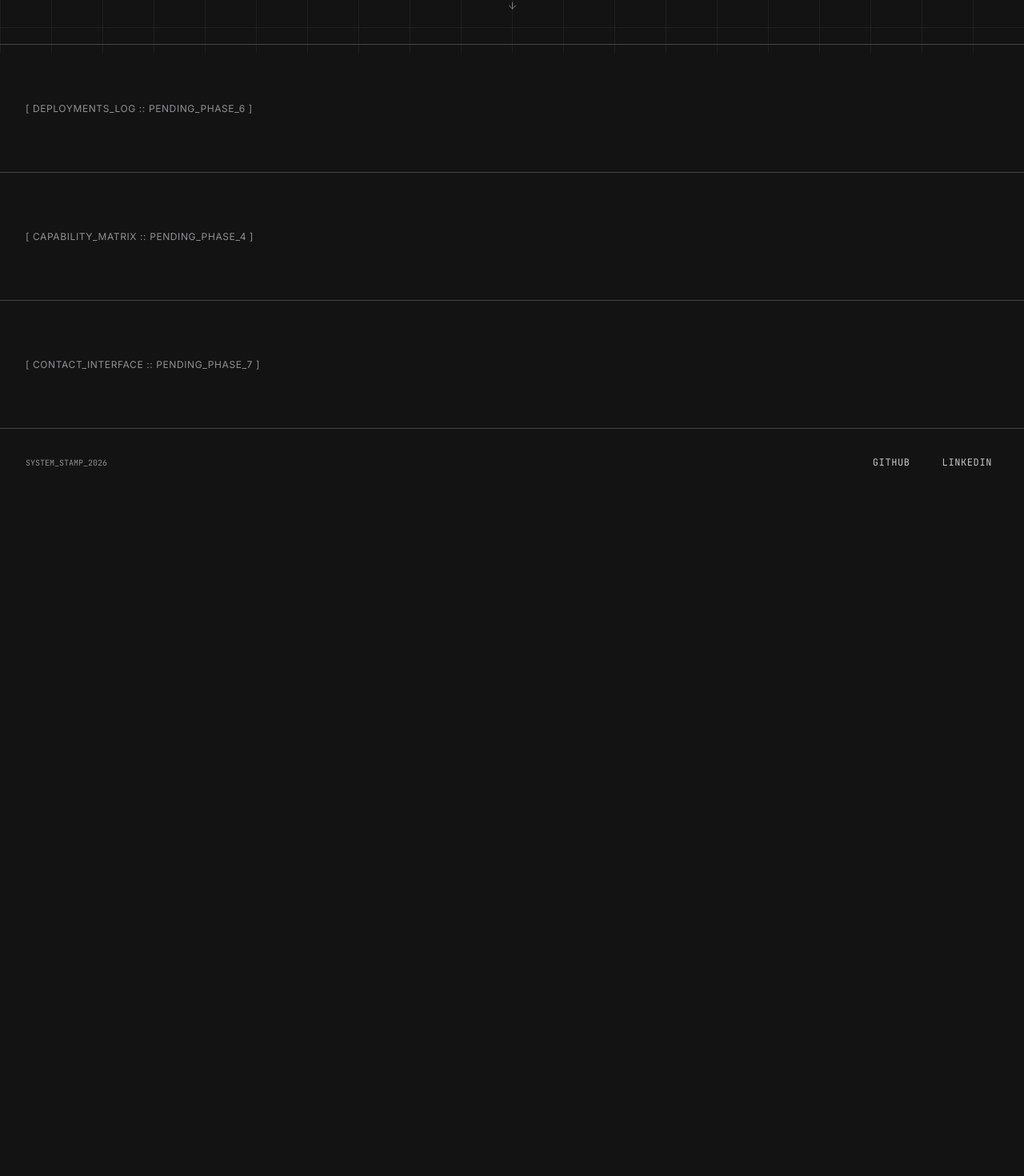
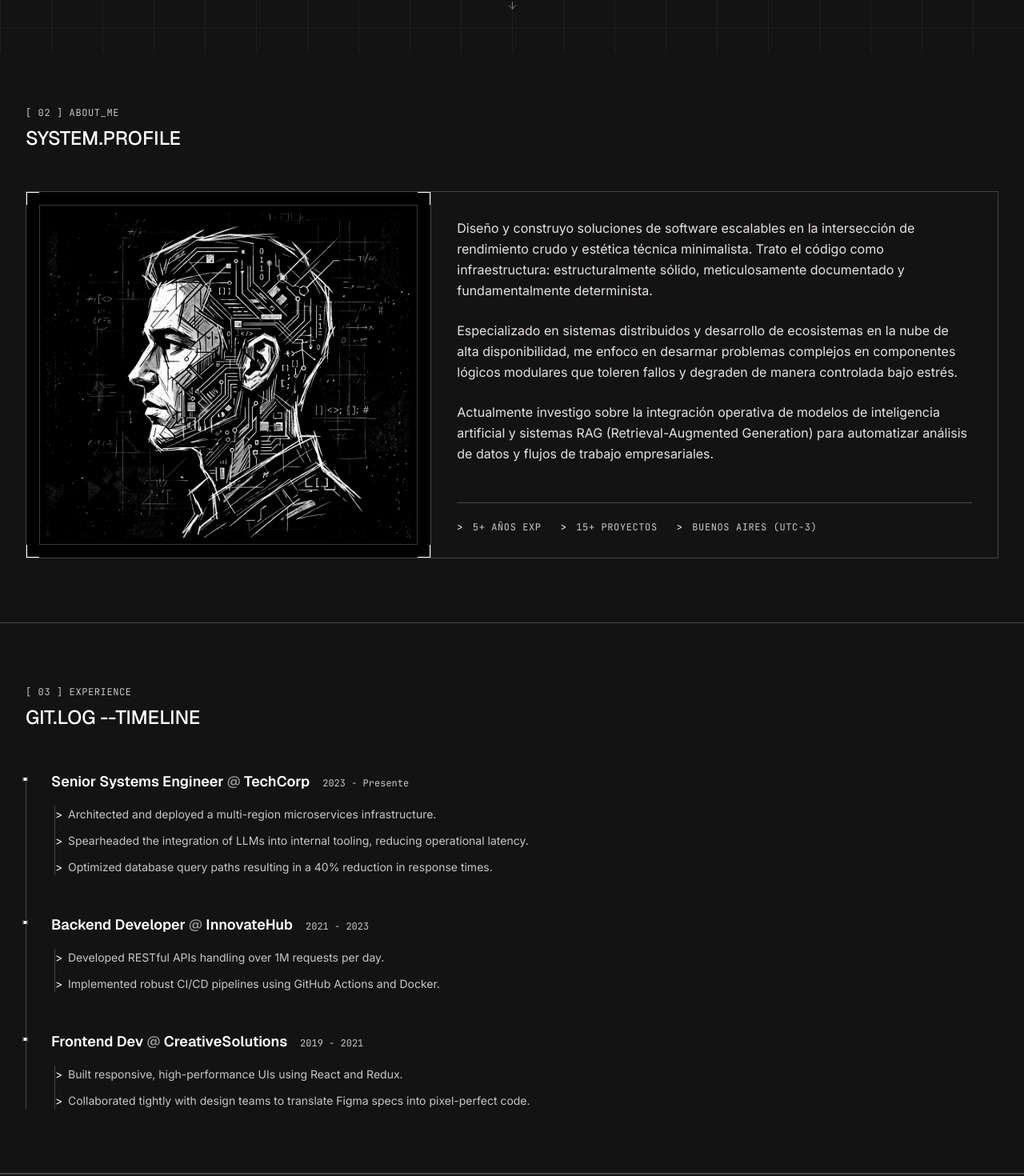
Before and after one commit to Sande-Ricardo/PersonalPorftolio, a Next.js app: page / in a window 1280 px wide. Shown: the part 734-2204 px from the top of the page at 80% size. Before the commit the page ends 1354 px from the top, so only its background shows below. Built offline with nearby package versions, Linux system fonts and the light colour scheme.

Commit message:
feat (public portfolio site): about & experience timeline.

```diff
--- a/app/page.tsx
+++ b/app/page.tsx
@@ -4,6 +4,9 @@ import * as React from "react"
 import { Header } from "../components/layout/header"
 import { Hero } from "../components/sections/hero"
 import { BootSequence } from "../components/animations/boot-sequence"
+
+import { About } from "../components/sections/about"
+import { ExperienceTimeline } from "../components/sections/experience-timeline"
 
 export default function Home() {
   const [bootComplete, setBootComplete] = React.useState(false)
@@ -65,6 +68,8 @@ export default function Home() {
               document.getElementById("projects")?.scrollIntoView({ behavior: "smooth" })
             }}
           />
+          <About />
+          <ExperienceTimeline />
         </div>
 
         {/* Temporary stubs for scroll sections until implemented in subsequent phases */}
--- /dev/null
+++ b/components/sections/about.tsx
@@ -0,0 +1,73 @@
+"use client"
+
+import * as React from "react"
+import Image from "next/image"
+
+export const About: React.FC = () => {
+  return (
+    <section className="px-margin-mobile md:px-margin-desktop py-20 border-b border-outline-variant select-none">
+      <div className="mb-12">
+        <span className="font-technical-label text-technical-label text-on-surface-variant block mb-2">
+          [ 02 ] ABOUT_ME
+        </span>
+        <h2 className="font-display text-[24px] font-medium text-primary uppercase">
+          SYSTEM.PROFILE
+        </h2>
+      </div>
+
+      <div className="grid grid-cols-1 md:grid-cols-12 gap-8 md:gap-px md:bg-outline-variant border border-outline-variant">
+        {/* Left Side (Photo Container) */}
+        <div className="md:col-span-5 bg-background h-full min-h-[400px] relative grayscale contrast-125 p-4 flex items-center justify-center">
+          <div className="relative w-full h-full min-h-[360px] border border-outline-variant p-2 bg-background flex items-center justify-center">
+            <Image
+              src="/profile_avatar.png"
+              alt="Ricardo Sande"
+              fill
+              className="object-cover p-2"
+              priority
+              sizes="(max-width: 768px) 100vw, 40vw"
+            />
+          </div>
+          {/* Decorative Brutalist corner markers */}
+          <div className="absolute top-0 left-0 w-4 h-4 border-t border-l border-primary" />
+          <div className="absolute top-0 right-0 w-4 h-4 border-t border-r border-primary" />
+          <div className="absolute bottom-0 left-0 w-4 h-4 border-b border-l border-primary" />
+          <div className="absolute bottom-0 right-0 w-4 h-4 border-b border-r border-primary" />
+        </div>
+
+        {/* Right Side (Biographical Text & Stats) */}
+        <div className="md:col-span-7 bg-background p-8 flex flex-col justify-between">
+          <div className="space-y-6 font-body-base text-body-base leading-relaxed text-on-surface">
+            <p>
+              Diseño y construyo soluciones de software escalables en la intersección de
+              rendimiento crudo y estética técnica minimalista. Trato el código como infraestructura:
+              estructuralmente sólido, meticulosamente documentado y fundamentalmente determinista.
+            </p>
+            <p>
+              Especializado en sistemas distribuidos y desarrollo de ecosistemas en la nube de alta
+              disponibilidad, me enfoco en desarmar problemas complejos en componentes lógicos modulares
+              que toleren fallos y degraden de manera controlada bajo estrés.
+            </p>
+            <p>
+              Actualmente investigo sobre la integración operativa de modelos de inteligencia artificial y
+              sistemas RAG (Retrieval-Augmented Generation) para automatizar análisis de datos y flujos de
+              trabajo empresariales.
+            </p>
+          </div>
+
+          <div className="mt-12 pt-6 border-t border-outline-variant flex flex-wrap gap-6 font-technical-label text-technical-label text-on-surface-variant">
+            <div>
+              <span className="text-primary mr-1">&gt;</span> 5+ AÑOS EXP
+            </div>
+            <div>
+              <span className="text-primary mr-1">&gt;</span> 15+ PROYECTOS
+            </div>
+            <div>
+              <span className="text-primary mr-1">&gt;</span> BUENOS AIRES (UTC-3)
+            </div>
+          </div>
+        </div>
+      </div>
+    </section>
+  )
+}
--- /dev/null
+++ b/components/sections/experience-timeline.tsx
@@ -0,0 +1,56 @@
+"use client"
+
+import * as React from "react"
+import { experiences } from "../../lib/data/experience"
+
+export const ExperienceTimeline: React.FC = () => {
+  return (
+    <section className="px-margin-mobile md:px-margin-desktop py-20 border-b border-outline-variant select-none">
+      <div className="mb-12">
+        <span className="font-technical-label text-technical-label text-on-surface-variant block mb-2">
+          [ 03 ] EXPERIENCE
+        </span>
+        <h2 className="font-display text-[24px] font-medium text-primary uppercase">
+          GIT.LOG --TIMELINE
+        </h2>
+      </div>
+
+      <div className="relative pl-6 md:pl-8 max-w-4xl">
+        {/* Vertical timeline line */}
+        <div className="absolute left-0 top-2 bottom-0 w-px bg-outline-variant" />
+
+        {/* Timeline items */}
+        <div className="space-y-12">
+          {experiences.map((item) => (
+            <div key={item.id} className="relative">
+              {/* Timeline dot node */}
+              <div className="absolute -left-6 md:-left-8 top-2 w-[6px] h-[6px] bg-primary transform -translate-x-[3.5px] border border-background" />
+
+              {/* Title & Period */}
+              <div className="flex flex-col md:flex-row md:items-baseline gap-2 md:gap-4 mb-2">
+                <h3 className="font-display text-lg font-semibold text-primary">
+                  {item.role} <span className="text-outline">@</span> {item.company}
+                </h3>
+                <span className="font-technical-label text-xs text-on-surface-variant whitespace-nowrap">
+                  {item.period}
+                </span>
+              </div>
+
+              {/* Bullet points */}
+              <div className="space-y-3 font-body-sm text-body-sm text-on-surface-variant pl-4 border-l border-outline-variant ml-1 mt-4">
+                {item.bullets.map((bullet, idx) => (
+                  <p
+                    key={idx}
+                    className="relative before:content-['>'] before:absolute before:-left-4 before:text-primary"
+                  >
+                    {bullet}
+                  </p>
+                ))}
+              </div>
+            </div>
+          ))}
+        </div>
+      </div>
+    </section>
+  )
+}
--- /dev/null
+++ b/lib/data/experience.ts
@@ -0,0 +1,41 @@
+export interface ExperienceItem {
+  id: string
+  role: string
+  company: string
+  period: string
+  bullets: string[]
+}
+
+export const experiences: ExperienceItem[] = [
+  {
+    id: "exp-1",
+    role: "Senior Systems Engineer",
+    company: "TechCorp",
+    period: "2023 - Presente",
+    bullets: [
+      "Architected and deployed a multi-region microservices infrastructure.",
+      "Spearheaded the integration of LLMs into internal tooling, reducing operational latency.",
+      "Optimized database query paths resulting in a 40% reduction in response times."
+    ]
+  },
+  {
+    id: "exp-2",
+    role: "Backend Developer",
+    company: "InnovateHub",
+    period: "2021 - 2023",
+    bullets: [
+      "Developed RESTful APIs handling over 1M requests per day.",
+      "Implemented robust CI/CD pipelines using GitHub Actions and Docker."
+    ]
+  },
+  {
+    id: "exp-3",
+    role: "Frontend Dev",
+    company: "CreativeSolutions",
+    period: "2019 - 2021",
+    bullets: [
+      "Built responsive, high-performance UIs using React and Redux.",
+      "Collaborated tightly with design teams to translate Figma specs into pixel-perfect code."
+    ]
+  }
+]
```
Also changed, not shown: public/profile_avatar.png (added).
